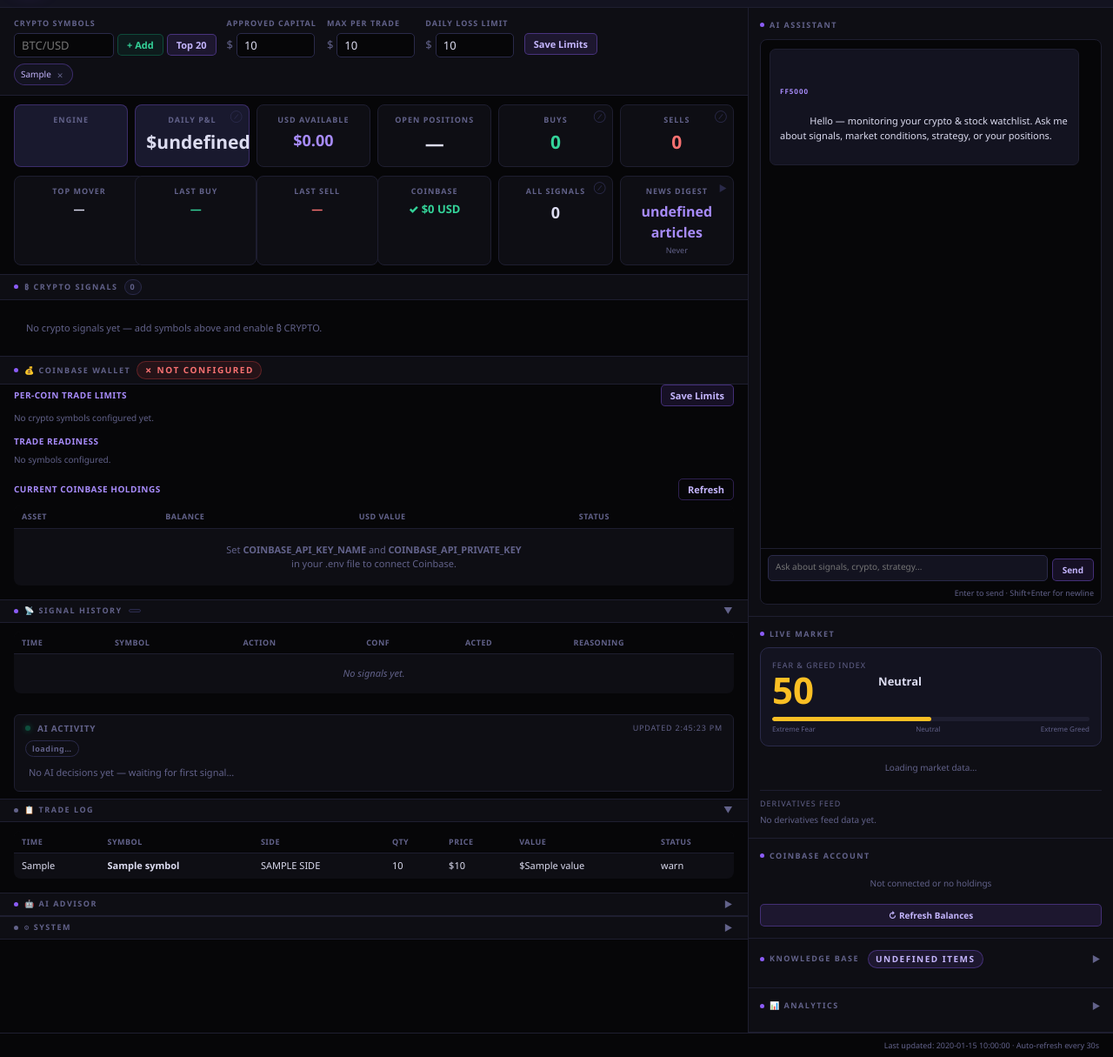
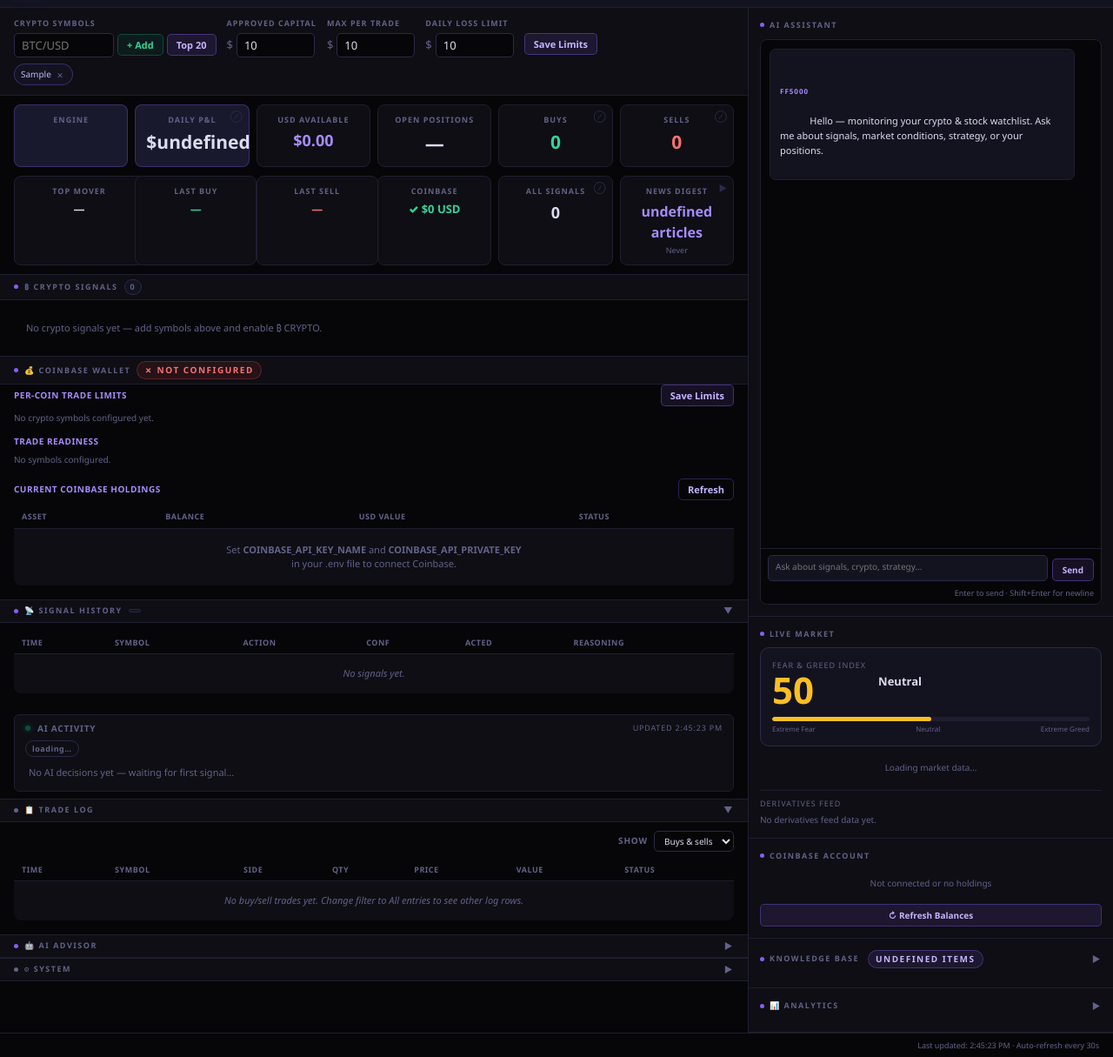
Before and after one commit to apoll024/futuresfinder5000, a Flask app: template api/templates/index.html in a window 1280 px wide. Shown: the part 51-1266 px from the top of the page at 87% size. Run offline with Flask 3, Linux system fonts and the light colour scheme; the template is opened without the code that fills it: most values are stand-ins (such as "Sample title", 1, 10 or a date in 2020).

Commit message:
Fix chat scroll and trade log filters
Co-authored-by: Copilot <223556219+Copilot@users.noreply.github.com>

```diff
--- a/api/templates/index.html
+++ b/api/templates/index.html
@@ -238,6 +238,15 @@
       display: grid; grid-template-columns: repeat(auto-fit, minmax(115px, 1fr));
       gap: 8px; padding: 0 16px 10px;
     }
+    .trade-filter-row {
+      display: flex; align-items: center; justify-content: flex-end; gap: 7px;
+      margin-bottom: 8px; color: var(--muted); font-size: 10px;
+    }
+    .trade-filter-row label { text-transform: uppercase; letter-spacing: .8px; font-weight: 800; }
+    .trade-filter-row select {
+      background: var(--bg); color: var(--text); border: 1px solid var(--border2);
+      border-radius: 5px; padding: 3px 7px; font-size: 10px;
+    }
 
     /* ══ SECTION HEADERS ══════════════════════════════════════════════════════ */
     .sec-hdr {
@@ -528,10 +537,12 @@
       height: min(760px, calc(100vh - 150px));
       min-height: 580px;
       background: var(--bg); border: 1px solid var(--border); border-radius: 8px;
+      overflow: hidden;
     }
     .chat-messages {
-      flex: 1; overflow-y: auto; padding: 10px;
+      flex: 1 1 auto; min-height: 0; max-height: 100%; overflow-y: auto; padding: 10px;
       display: flex; flex-direction: column; gap: 8px; scroll-behavior: smooth;
+      overscroll-behavior: contain; scrollbar-gutter: stable;
     }
     .msg { max-width: 96%; line-height: 1.55; font-size: 11px; border-radius: 7px; padding: 8px 11px; white-space: pre-wrap; word-break: break-word; overflow-wrap: anywhere; }
     .msg.user {
@@ -931,6 +942,15 @@
     </div>
     <div id="trades-body" class="collapsible">
       <div class="section" style="padding-top:10px;">
+        <div class="trade-filter-row">
+          <label for="trade-filter">Show</label>
+          <select id="trade-filter" onchange="setTradeFilter(this.value)">
+            <option value="buys-sells" selected>Buys &amp; sells</option>
+            <option value="buy">Buys only</option>
+            <option value="sell">Sells only</option>
+            <option value="all">All entries</option>
+          </select>
+        </div>
         <table id="trades-table">
           <thead>
             <tr><th>Time</th><th>Symbol</th><th>Side</th><th>Qty</th><th>Price</th><th>Value</th><th>Status</th></tr>
@@ -1743,6 +1763,12 @@ function updateCbSidebar() {
 
 const _chatHistory = [];
 
+function scrollChatToBottom() {
+  const box = document.getElementById('chat-messages');
+  if (!box) return;
+  requestAnimationFrame(() => { box.scrollTop = box.scrollHeight; });
+}
+
 function autoResize(el) {
   el.style.height = 'auto';
   el.style.height = Math.min(el.scrollHeight, 80) + 'px';
@@ -1763,7 +1789,7 @@ function appendMsg(role, text, streaming=false) {
   span.textContent = text;
   div.appendChild(span);
   box.appendChild(div);
-  box.scrollTop = box.scrollHeight;
+  scrollChatToBottom();
   return span;
 }
 
@@ -1800,7 +1826,7 @@ async function sendChat() {
           if (obj.error)   fullText += '\n⚠ ' + obj.error;
           if (obj.content) fullText += obj.content;
           span.textContent = fullText;
-          document.getElementById('chat-messages').scrollTop = 99999;
+          scrollChatToBottom();
         } catch(e) {}
       }
     }
@@ -1881,24 +1907,48 @@ async function loadStats() {
   await loadEngineStats();
 }
 
+let _lastTrades = [];
+let _tradeLogFilter = 'buys-sells';
+
+function setTradeFilter(value) {
+  _tradeLogFilter = value || 'buys-sells';
+  renderTrades(_lastTrades);
+}
+
+function tradeVisible(t) {
+  const side = String(t?.side || '').toLowerCase();
+  if (_tradeLogFilter === 'all') return true;
+  if (_tradeLogFilter === 'buy') return side === 'buy';
+  if (_tradeLogFilter === 'sell') return side === 'sell';
+  return side === 'buy' || side === 'sell';
+}
+
+function renderTrades(trades) {
+  const tbody = document.getElementById('trades-body-inner');
+  if (!tbody) return;
+  const visible = (Array.isArray(trades) ? trades : []).filter(tradeVisible);
+  if (visible.length) {
+    tbody.innerHTML = visible.map(t => `
+      <tr>
+        <td>${t.ts}</td><td><strong>${escHtml(t.symbol)}</strong></td>
+        <td class="td-${t.side}">${String(t.side || '').toUpperCase()}</td>
+        <td>${t.qty}</td><td>$${t.price}</td><td>$${t.value}</td>
+        <td class="td-${t.status}">${t.status}</td>
+      </tr>`).join('');
+  } else {
+    const msg = _tradeLogFilter === 'buys-sells'
+      ? 'No buy/sell trades yet. Change filter to All entries to see other log rows.'
+      : 'No trades match the selected filter.';
+    tbody.innerHTML = `<tr><td colspan="7" class="no-data">${msg}</td></tr>`;
+  }
+}
+
 async function refreshData() {
   try {
     const [tradesRes] = await Promise.all([fetch('/api/trades')]);
     const trades = await tradesRes.json();
-    const tbody = document.getElementById('trades-body-inner');
-    if (tbody) {
-      if (trades.length) {
-        tbody.innerHTML = trades.map(t => `
-          <tr>
-            <td>${t.ts}</td><td><strong>${escHtml(t.symbol)}</strong></td>
-            <td class="td-${t.side}">${t.side.toUpperCase()}</td>
-            <td>${t.qty}</td><td>$${t.price}</td><td>$${t.value}</td>
-            <td class="td-${t.status}">${t.status}</td>
-          </tr>`).join('');
-      } else {
-        tbody.innerHTML = '<tr><td colspan="7" class="no-data">No executed trades yet.</td></tr>';
-      }
-    }
+    _lastTrades = Array.isArray(trades) ? trades : [];
+    renderTrades(_lastTrades);
     const ft = document.getElementById('footer-ts');
     if (ft) ft.textContent = 'Last updated: ' + new Date().toLocaleTimeString() + ' · Auto-refresh every 30s';
   } catch(e) { console.warn('Refresh error', e); }
@@ -2040,6 +2090,7 @@ document.addEventListener('DOMContentLoaded', () => {
   loadActivity();
   loadSignalHistory();
   refreshSignalCards();
+  refreshData();
 
   setInterval(refreshData,          30000);
   setInterval(loadEngineStats,      30000);
```
Also changed, not shown: api/templates/stocks.html (+70 -28 lines).
